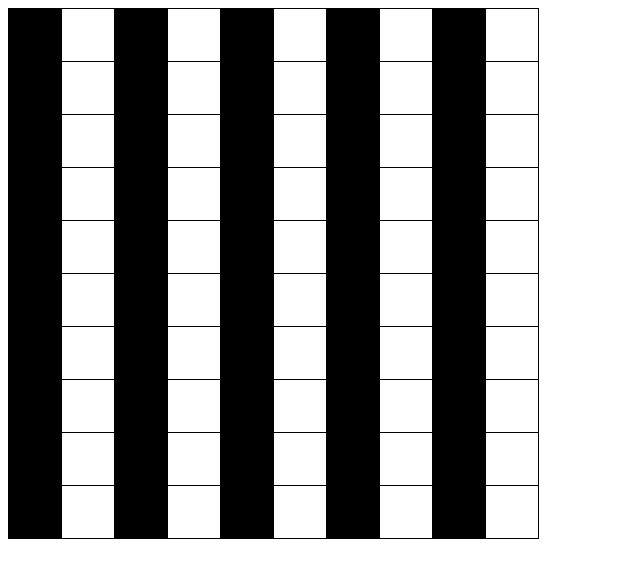
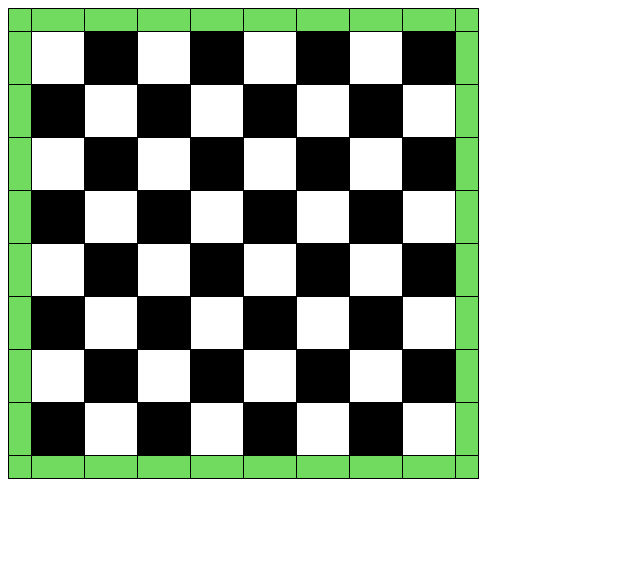
Before and after one commit to AlexandrPetkov/JavaScript, a plain HTML site: page lesson24/homework/L2/JQ_CHESS/jQ_chess.html in a window 1280 px wide. Shown: the whole page, without its empty margins (0-640 px from the left). Drawn offline with nearby package versions, Linux system fonts and the light colour scheme.

Commit message:
L2 - done

```diff
--- a/lesson24/homework/L2/JQ_CHESS/jQ_chess.html
+++ b/lesson24/homework/L2/JQ_CHESS/jQ_chess.html
@@ -11,7 +11,11 @@
 <body>
     <script>
 		prepareStartTable();
-		$('table tr td:even').css("background-color", "black");
+		$('table').find('tr:odd td:even, tr:even td:odd').css("background-color", "black")
+		.end().find('tr:first td, tr:last td, tr td:first-child, tr td:last-child').css("background-color", "#71DB60")
+		.end().find('tr:first td, tr:last td').css("height", "20px")
+		.end().find('tr td:first-child, tr td:last-child').css("width", "20px");
+
 
 		function prepareStartTable() {
 			let table = $('<table>');
```
